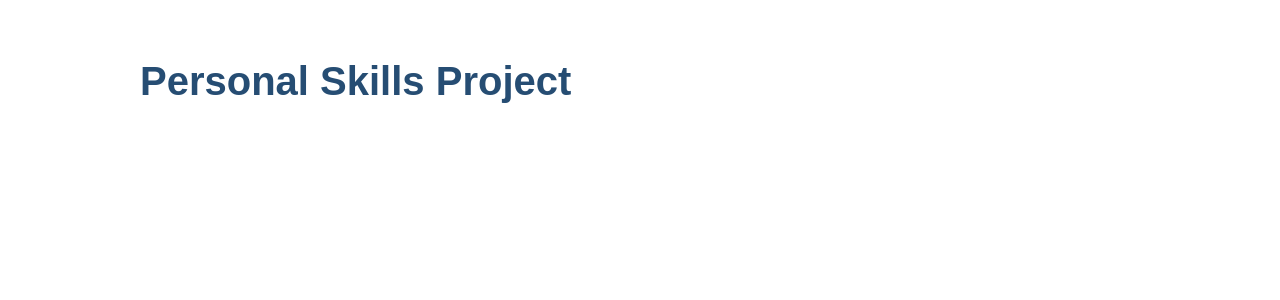
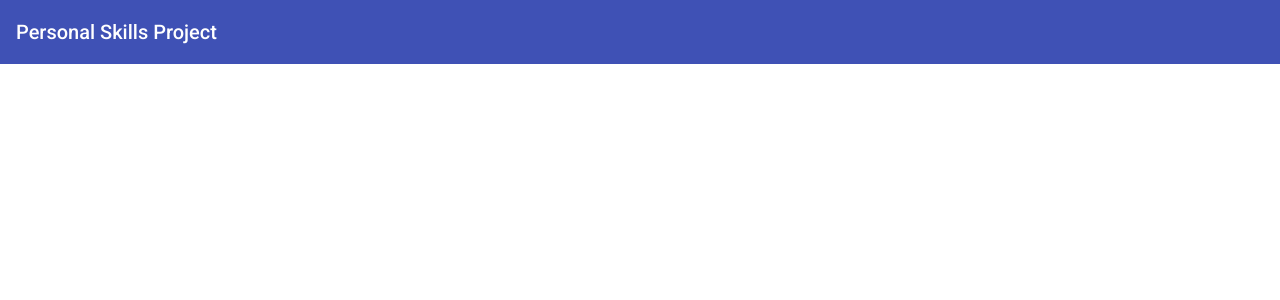
Before and after one commit to Motsamae/Covid_19, an Angular app: page / in a window 1280 px wide. Shown: the top 300 px of the page. Built offline with nearby package versions, Linux system fonts and the light colour scheme.

Commit message:
Thene
added a header layout and theme

```diff
--- a/angular.json
+++ b/angular.json
@@ -27,6 +27,7 @@
               "src/assets"
             ],
             "styles": [
+              "./node_modules/@angular/material/prebuilt-themes/indigo-pink.css",
               "src/styles.css"
             ],
             "scripts": []
@@ -94,6 +95,7 @@
               "src/assets"
             ],
             "styles": [
+              "./node_modules/@angular/material/prebuilt-themes/indigo-pink.css",
               "src/styles.css"
             ],
             "scripts": []
--- a/package.json
+++ b/package.json
@@ -15,10 +15,12 @@
   "private": true,
   "dependencies": {
     "@angular/animations": "~12.1.0-",
+    "@angular/cdk": "^12.2.12",
     "@angular/common": "~12.1.0-",
     "@angular/compiler": "~12.1.0-",
     "@angular/core": "~12.1.0-",
     "@angular/forms": "~12.1.0-",
+    "@angular/material": "^12.2.12",
     "@angular/platform-browser": "~12.1.0-",
     "@angular/platform-browser-dynamic": "~12.1.0-",
     "@angular/router": "~12.1.0-",
--- a/src/app/app.component.css
+++ b/src/app/app.component.css
@@ -0,0 +1 @@
+/*@import '@angular/material/prebuilt-themes/indigo-pink.css';*/
--- a/src/app/app.component.html
+++ b/src/app/app.component.html
@@ -1 +1 @@
-<h1>{{title}}</h1>
+<mat-toolbar color="primary">Personal Skills Project</mat-toolbar>
--- a/src/index.html
+++ b/src/index.html
@@ -2,12 +2,15 @@
 <html lang="en">
 <head>
   <meta charset="utf-8">
-  <title>Tour of Heroes</title>
+  <title>Personal Skills Project</title>
   <base href="/">
   <meta name="viewport" content="width=device-width, initial-scale=1">
   <link rel="icon" type="image/x-icon" href="favicon.ico">
+  <link rel="preconnect" href="https://fonts.gstatic.com">
+  <link href="https://fonts.googleapis.com/css2?family=Roboto:wght@300;400;500&display=swap" rel="stylesheet">
+  <link href="https://fonts.googleapis.com/icon?family=Material+Icons" rel="stylesheet">
 </head>
-<body>
+<body class="mat-typography">
   <app-root></app-root>
 </body>
 </html>
--- a/src/styles.css
+++ b/src/styles.css
@@ -1,4 +1,4 @@
-/* Global Styles */
+/* Global Styles
 * {
   font-family: Arial, Helvetica, sans-serif;
 }
@@ -52,7 +52,7 @@
   cursor: auto;
 }
 
-/* Navigation link styles */
+Navigation link styles
 nav a {
   padding: 5px 10px;
   text-decoration: none;
@@ -80,3 +80,8 @@
   width: 100%;
   padding: .5rem;
 }
+*/
+html, body {
+  height: 100%;
+}
+body { margin: 0; font-family: Roboto, "Helvetica Neue", sans-serif; }
```
Also changed, not shown: src/app/app.module.ts (+7 -2 lines), 1 other file (tests, documents, lock files or other folders).
